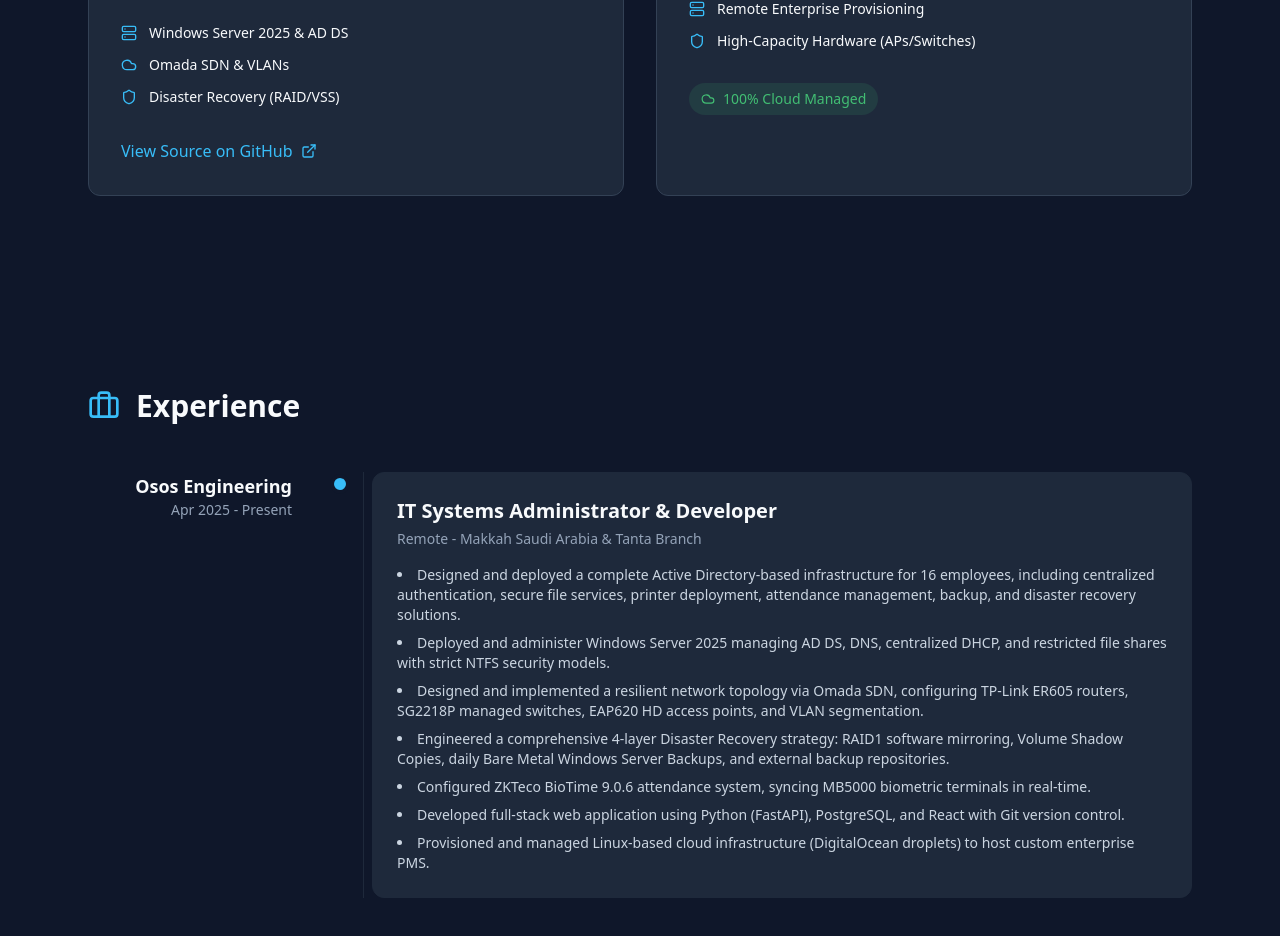
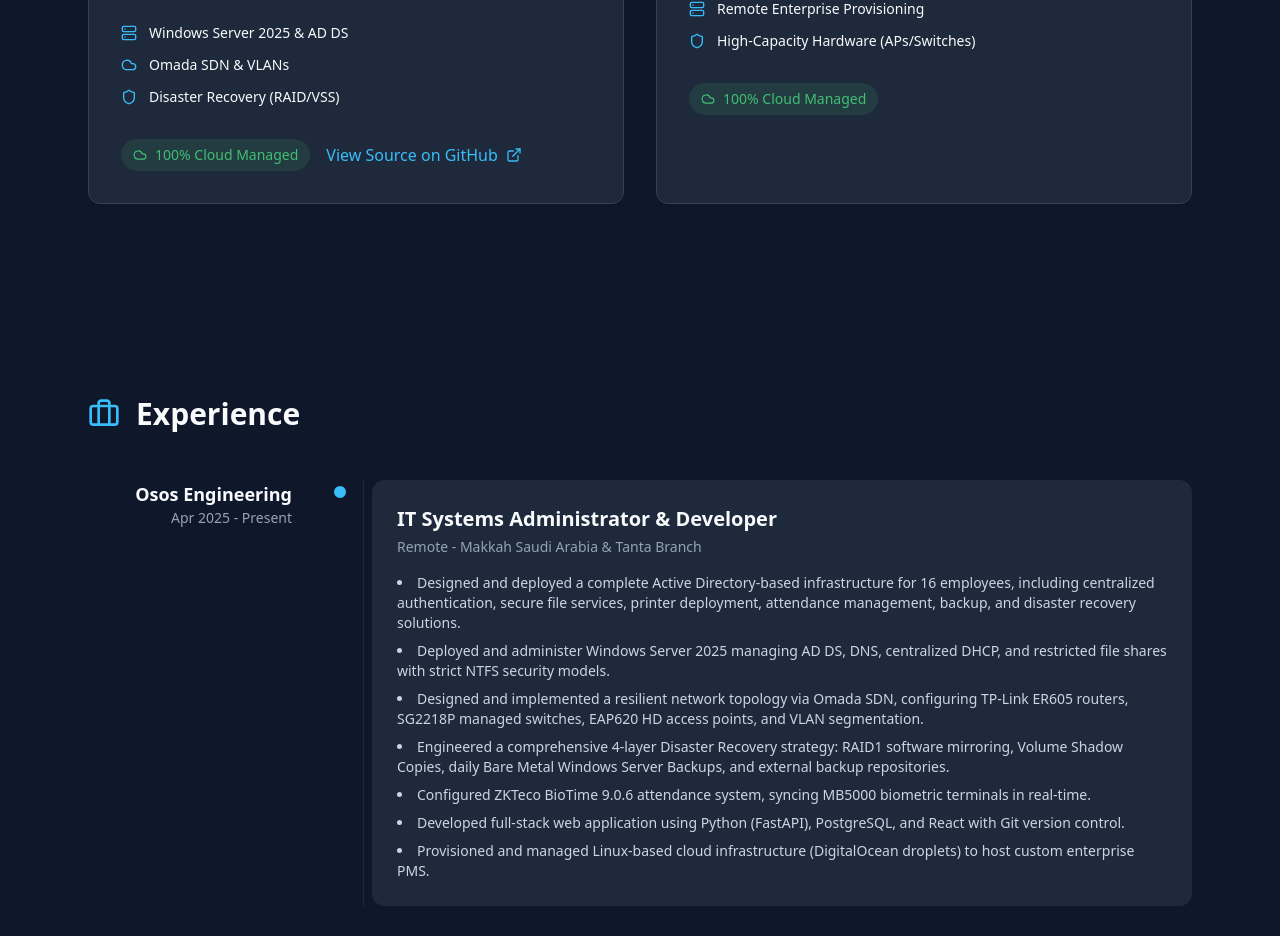
Before and after one commit to engmohammedomar533/portfolio, a React (Vite) app: page / in a window 1280 px wide. Shown: the part 1880-2816 px from the top of the page. Built offline with nearby package versions, Linux system fonts and the light colour scheme.

Commit message:
Add 100% Cloud Managed badge to Enterprise IT project

```diff
--- a/src/App.tsx
+++ b/src/App.tsx
@@ -171,9 +171,14 @@ function App() {
                   <span>Disaster Recovery (RAID/VSS)</span>
                 </div>
               </div>
-              <a href="https://github.com/engmohammedomar533/Enterprise-IT-Infrastructure-Deployment" target="_blank" rel="noreferrer" className="inline-flex items-center gap-2 text-primary font-medium hover:underline">
-                View Source on GitHub <ExternalLink size={16}/>
-              </a>
+              <div className="flex flex-wrap items-center gap-4 mt-2">
+                <div className="inline-flex items-center gap-2 text-green-400/80 font-medium px-3 py-1.5 bg-green-400/10 rounded-full text-sm">
+                  <Cloud size={14}/> 100% Cloud Managed
+                </div>
+                <a href="https://github.com/engmohammedomar533/Enterprise-IT-Infrastructure-Deployment" target="_blank" rel="noreferrer" className="inline-flex items-center gap-2 text-primary font-medium hover:underline">
+                  View Source on GitHub <ExternalLink size={16}/>
+                </a>
+              </div>
             </div>
 
             {/* Project 4 */}
```
